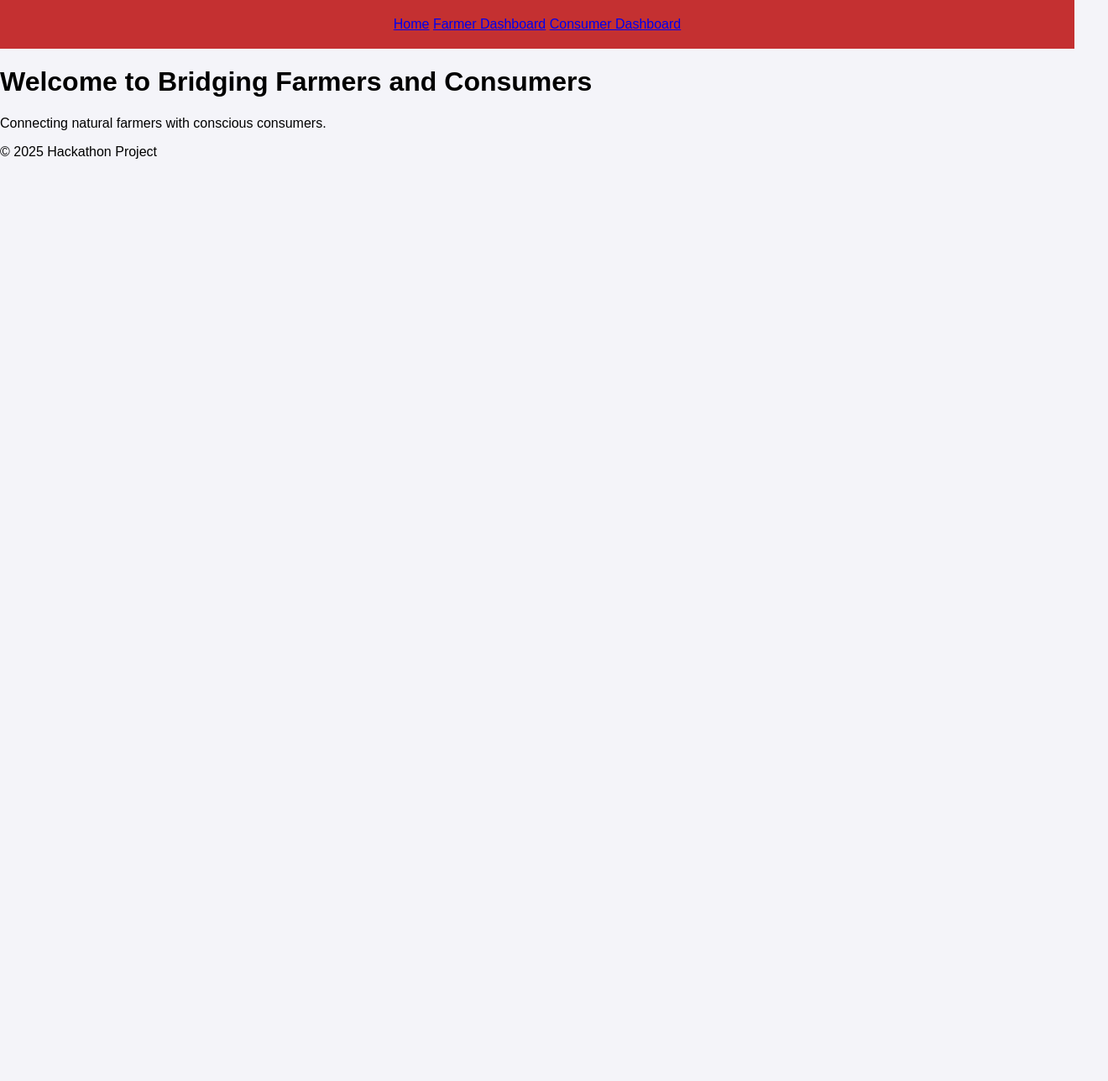
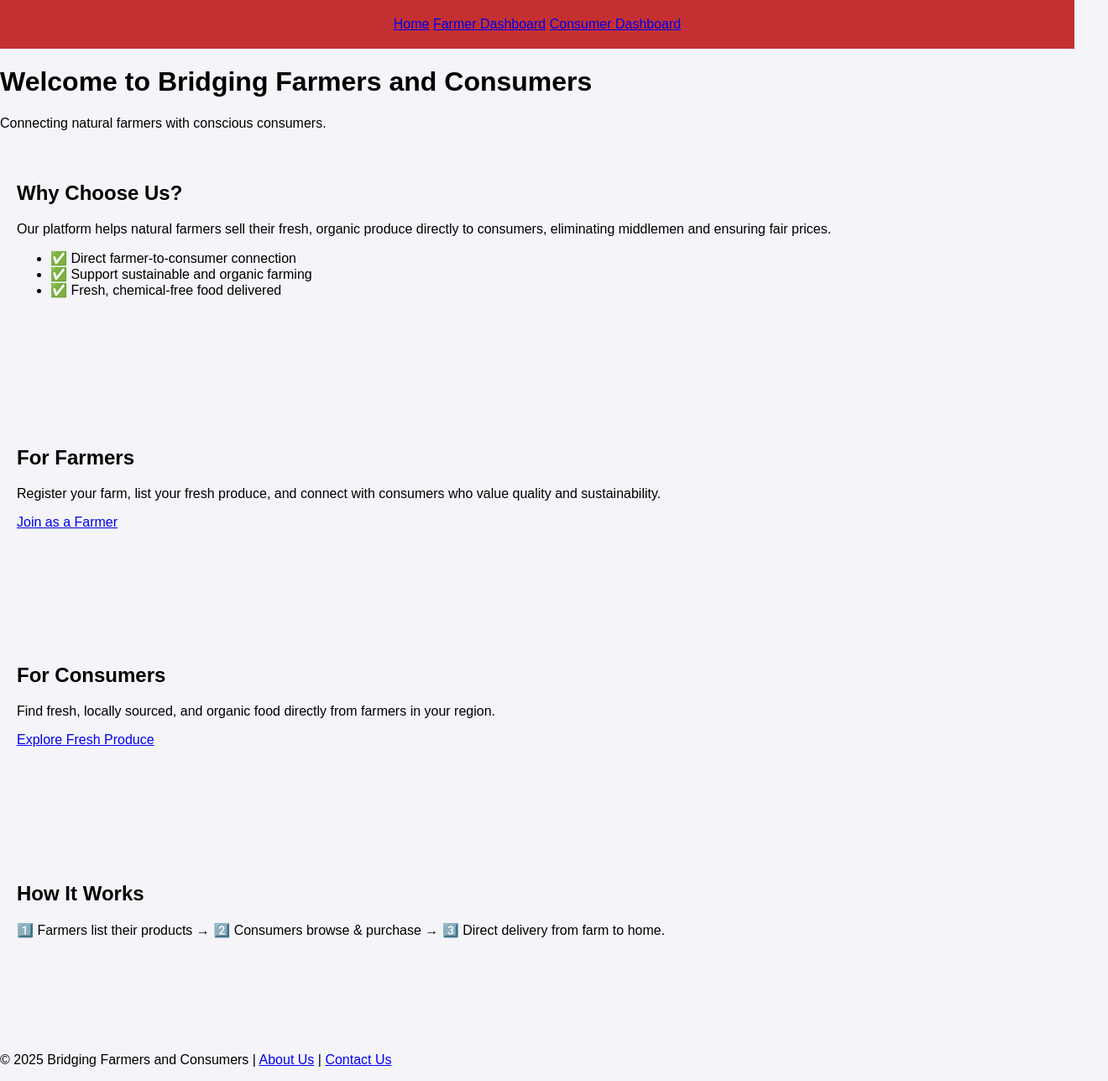
Before and after one commit to muskanisarani/hackathon, a plain HTML site: page index.html in a window 1280 px wide. Shown: the whole page at 84% size, 1320 px wide, since content can reach past the window. Before the commit the page ends 800 px from the top, so only its background shows below. Drawn offline with Linux system fonts and the light colour scheme.

Commit message:
Update index.html

```diff
--- a/index.html
+++ b/index.html
@@ -12,14 +12,45 @@
       <a href="index.html">Home</a>
       <a href="farmers.html">Farmer Dashboard</a>
       <a href="consumers.html">Consumer Dashboard</a>
+
     </nav>
   </header>
+
   <main>
     <h1>Welcome to Bridging Farmers and Consumers</h1>
     <p>Connecting natural farmers with conscious consumers.</p>
+
+    <section>
+      <h2>Why Choose Us?</h2>
+      <p>Our platform helps natural farmers sell their fresh, organic produce directly to consumers, eliminating middlemen and ensuring fair prices.</p>
+      <ul>
+        <li>✅ Direct farmer-to-consumer connection</li>
+        <li>✅ Support sustainable and organic farming</li>
+        <li>✅ Fresh, chemical-free food delivered</li>
+      </ul>
+    </section>
+
+    <section>
+      <h2>For Farmers</h2>
+      <p>Register your farm, list your fresh produce, and connect with consumers who value quality and sustainability.</p>
+      <a href="farmers.html" class="btn">Join as a Farmer</a>
+    </section>
+
+    <section>
+      <h2>For Consumers</h2>
+      <p>Find fresh, locally sourced, and organic food directly from farmers in your region.</p>
+      <a href="consumers.html" class="btn">Explore Fresh Produce</a>
+    </section>
+
+    <section>
+      <h2>How It Works</h2>
+      <p>1️⃣ Farmers list their products → 2️⃣ Consumers browse & purchase → 3️⃣ Direct delivery from farm to home.</p>
+    </section>
   </main>
+
   <footer>
-    <p>&copy; 2025 Hackathon Project</p>
+    <p>&copy; 2025 Bridging Farmers and Consumers | <a href="about.html">About Us</a>
+    | <a href="contact.html">Contact Us</a></p>
   </footer>
 </body>
 </html>
```
